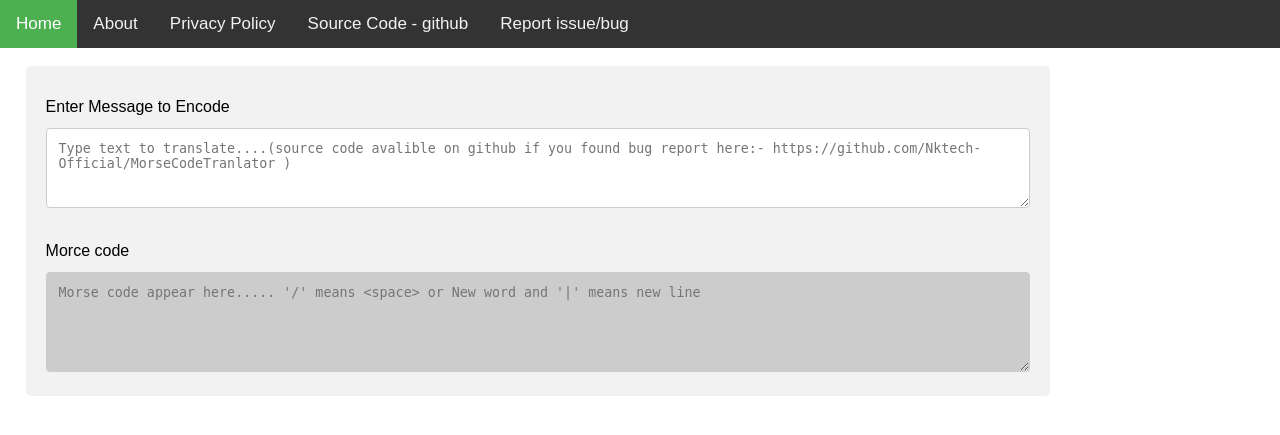
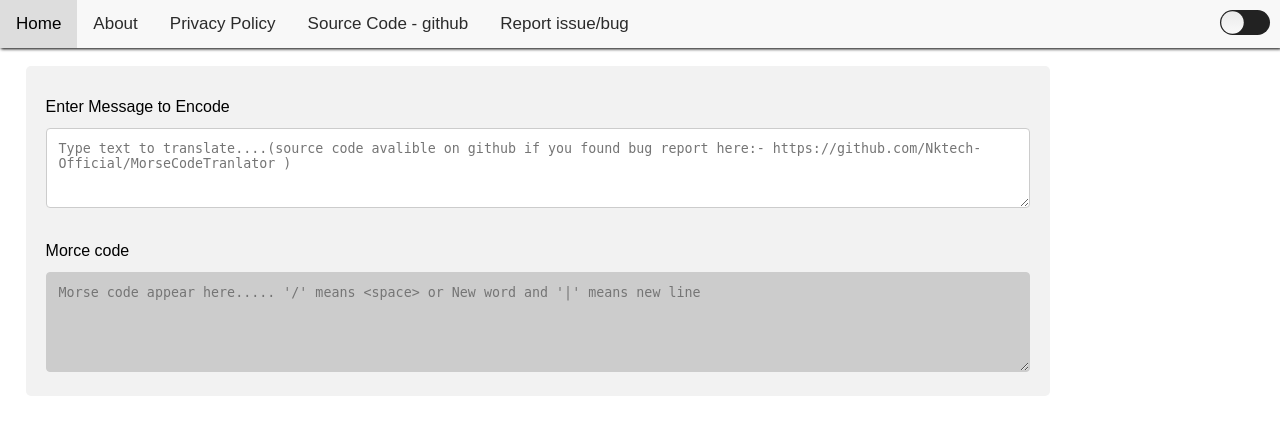
Before and after one commit to Nktech-Official/MorseCodeTranlator, a Flask app: page / in a window 1280 px wide. Shown: the top 435 px of the page. Run offline with Flask 2, Linux system fonts and the light colour scheme.

Commit message:
Dark Mode Feature Added

```diff
--- a/static/css/style.css
+++ b/static/css/style.css
@@ -5,19 +5,29 @@
     /* overflow-y: scroll; */
 }
 
+body.active {
+    background: #010409;
+}
+
 .topnav {
     overflow: hidden;
-    background-color: #333;
+    background-color: #f8f8f8;
+    box-shadow: 1px 1px 3px;
 }
 
 .topnav a {
     float: left;
     display: block;
-    color: #f2f2f2;
+    color: #2b2b2b;
     text-align: center;
     padding: 14px 16px;
     text-decoration: none;
     font-size: 17px;
+}
+
+.topnav.active {
+    background: #161B22;
+    color: #fff;
 }
 
 .topnav a:hover {
@@ -25,9 +35,17 @@
     color: black;
 }
 
-.topnav a.active {
-    background-color: #4CAF50;
+a:active {
+    background-color: #4CAF50 !important;
     color: white;
+}
+a.active {
+    background-color: #4CAF50 !important;
+    color: white;
+}
+
+.topnav.active a {
+    color: #fff;
 }
 
 .topnav .icon {
@@ -86,6 +104,10 @@
     margin-left: 2%;
 }
 
+.container.active {
+    background: #161B22;
+}
+
 label {
     padding: 12px 12px 12px 0;
     display: inline-block;
@@ -134,3 +156,61 @@
     cursor: default;
     overflow: auto;
 }
+
+#content.active {
+    background-color: #010409;
+    color: #f9f9f9;
+    min-height: 90vh;
+}
+
+/* --------------------------------------------------------- */
+/* Dark Light Mode  */
+/* --------------------------------------------------------- */
+
+#toggle {
+    position: relative;
+    float: right;
+    margin-right: 10px;
+    margin-top: 10px;
+    display: block;
+    width: 50px;
+    height: 25px;
+    border-radius: 25px;
+    background-color: #222;
+    /* transition: 0.5s; */
+    cursor: pointer;
+    box-shadow: inset 0 8px 60px rgba(0, 0, 0, 0, 0.1),
+                inset 0 8px 8px rgba(0, 0, 0, 0,0.1),
+                inset 0 -4px 4px rgba(0, 0, 0, 0, 0.1);
+}
+
+#toggle.active {
+    background: #fff;
+    box-shadow: inset 0 2px 60px rgba(0, 0, 0, 0,0.1),
+                inset 0 2px 8px rgba(0, 0, 0, 0,0.1),
+                inset 0 -4px 4px rgba(0, 0, 0, 0,0.05);
+}
+
+#toggle .indicator {
+    position: absolute;
+    top: 0;
+    left: 0;
+    width: 25px;
+    height: 25px;
+    /* background: linear-gradient(to bottom, #444, #222); */
+    background: linear-gradient(to bottom, #eaeaea, #f9f9f9);
+    border-radius: 50%;
+    transform: scale(0.9);
+    box-shadow: 0 8px 40px rgba(0, 0, 0, 0, 0.5),
+                inset 0 4px 4px rgb(255, 255, 255, 0.2),
+                inset 0 -4px 4px rgb(255, 255, 255, 0.2);
+    transition: 0.8s;
+}
+
+#toggle.active .indicator {
+    left: 25px;
+    background: linear-gradient(to bottom, #444, #222);
+    box-shadow: 0 8px 20px rgba(0, 0, 0, 0, 0.1),
+                inset 0 4px 4px rgb(255, 255, 255, 1),
+                inset 0 -4px 4px rgb(255, 255, 255, 1);
+}
--- a/templates/base.html
+++ b/templates/base.html
@@ -14,6 +14,7 @@
 
 {% block body %} {% endblock body %}
 
+<body>
     <div class="topnav" id="myTopnav">
         <a id="Home" href="/">Home</a>
         <a id="about" href="/about">About</a>
@@ -23,15 +24,68 @@
         <a href="javascript:void(0);" class="icon" onclick="repo_nav()">
             <i class="fa fa-bars"></i>
         </a>
+        <div id="toggle">
+            <i class="indicator"></i>
         </div>
-<div class="content">
+
+    </div>
+    <div class="content" id="content">
         {% block content %}{% endblock content %}
     </div>
+</body>
 <!-- <div class="push"></div>
 <div class="footer">
     footer
 </div> -->
 
+<script>
+    const body = document.querySelector('body');
+    const topnav = document.getElementById('myTopnav')
+    const topnavA = document.querySelectorAll('a')
+    const toggle = document.getElementById('toggle');
+    const content = document.getElementById('content');
+    const container = document.getElementById('container')
+    const a = document.querySelectorAll('a')
+    window.onload = function() {
+        theme = localStorage.getItem('theme');
+        if(theme == null) {
+            localStorage.setItem('theme', 'light');
+        }
+        if(theme == 'dark') {
+            changes()
+        }
+    }
+
+    toggle.onclick = function() {
+        theme = localStorage.getItem('theme')
+        console.log(theme)
+        if(theme == 'light') {
+            localStorage.setItem('theme','dark')
+        }
+        if(theme == 'dark') {
+            localStorage.setItem('theme','light')
+        }
+        if(theme == 'light') {
+            changes()
+        }
+        if(theme == 'dark') {
+            changes()
+        }
+    }
+
+    function changes(){
+            console.log('thai gayo')
+            toggle.classList.toggle('active')
+            body.classList.toggle('active')
+            topnav.classList.toggle('active')
+            content.classList.toggle('active')
+            container.classList.toggle('active')
+            a.classList.add('active')
+        }
+
+
+</script>
+
 </body>
 
 </html>
--- a/templates/index.html
+++ b/templates/index.html
@@ -3,7 +3,7 @@
 <body onload="active('Home')">
     {% endblock body %} {% block content %}
     <br/>
-    <div class="container">
+    <div class="container" id="container">
         <form method="POST">
             <div class="row">
                 <div class="col-25">
```
Lines whose indentation alone changed are shown as unchanged.
